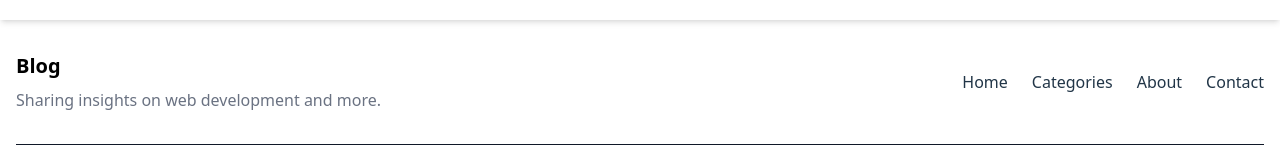
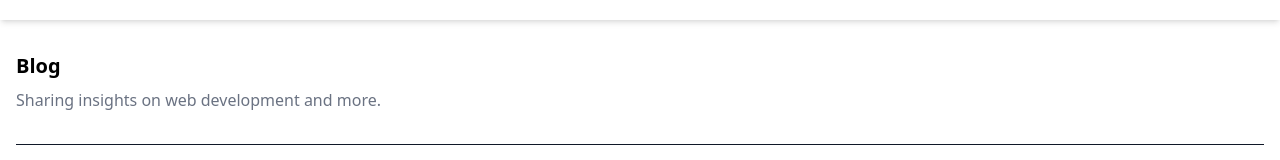
Before and after one commit to KLightiam/blog-site-frontend, a React (Vite) app: page / in a window 1280 px wide. Shown: the part 575-735 px from the top of the page. Built offline with nearby package versions, Linux system fonts and the light colour scheme; no server answers.

Commit message:
Remove nav links from footer

```diff
--- a/src/components/Footer.jsx
+++ b/src/components/Footer.jsx
@@ -11,12 +11,12 @@ function Footer() {
             <p className="text-gray-500 mt-2">Sharing insights on web development and more.</p>
           </div>
 
-          <div className=" flex flex-col md:flex-row md:space-x-6">
+          {/* <div className=" flex flex-col md:flex-row md:space-x-6">
             <Link to="/" className="mb-1 md:mb-0">Home</Link>
             <Link to="/categories" className="mb-1 md:mb-0">Categories</Link>
             <Link to="/about" className=" mb-1 md:mb-0">About</Link>
             <Link to="/contact" className=" ">Contact</Link>
-          </div>
+          </div> */}
         </div>
 
         <div className="border-t border-gray-900 mt-8 pt-6 text-center">
```
